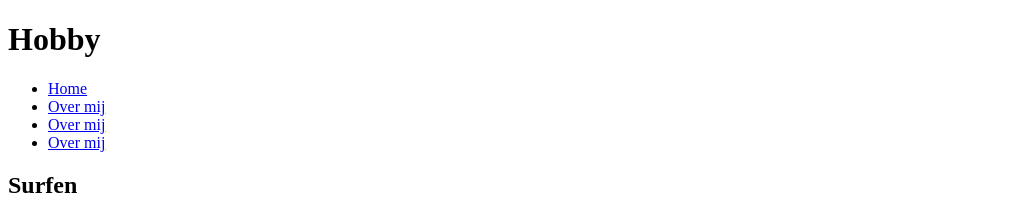
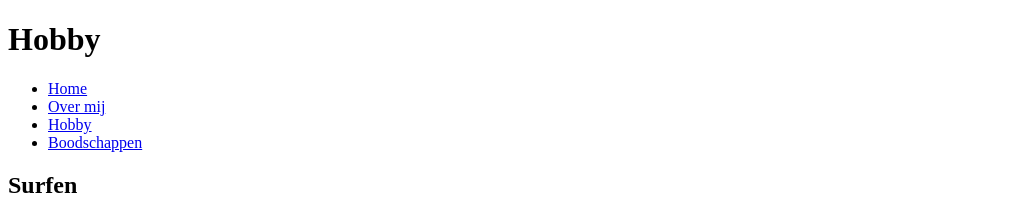
Before and after one commit to ABRWRS/webtech, a plain HTML site: page labo-01/hobby.html in a window 1280 px wide. Shown: the top 206 px of the page, without its empty margins (0-1030 px from the left). Drawn offline with Linux system fonts and the light colour scheme.

Commit message:
Update navigation links in hobby.html

```diff
--- a/labo-01/hobby.html
+++ b/labo-01/hobby.html
@@ -12,8 +12,8 @@
                 <ul>
                     <li><a href="index.html">Home</a></li>
                     <li><a href="over-mij.html">Over mij</a></li>
-                    <li><a href="hobby.html">Over mij</a></li>
-                    <li><a href="boodschappen.html">Over mij</a></li>
+                    <li><a href="hobby.html">Hobby</a></li>
+                    <li><a href="boodschappen.html">Boodschappen</a></li>
                 </ul>
             </nav>
         </header>
```
